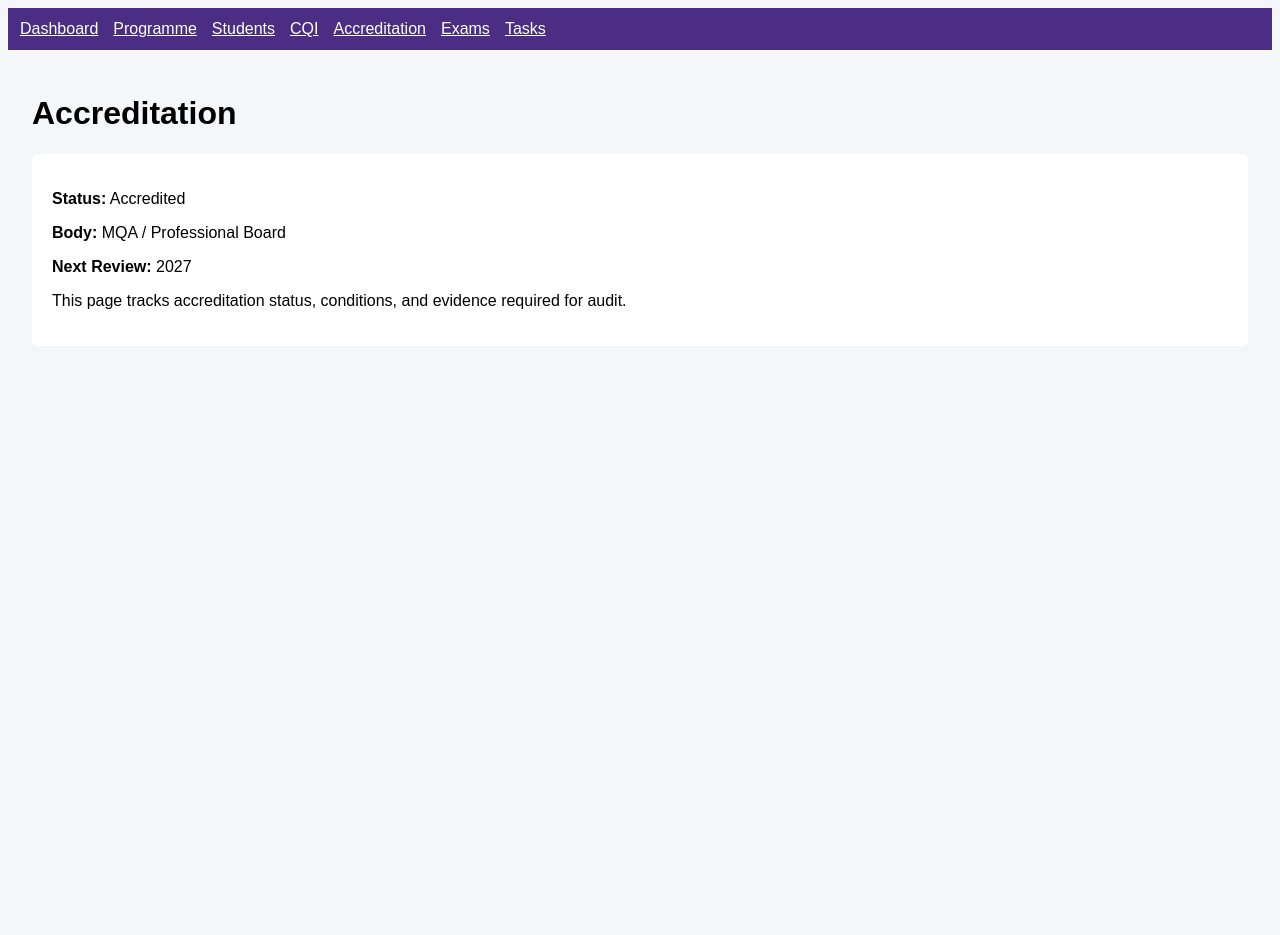
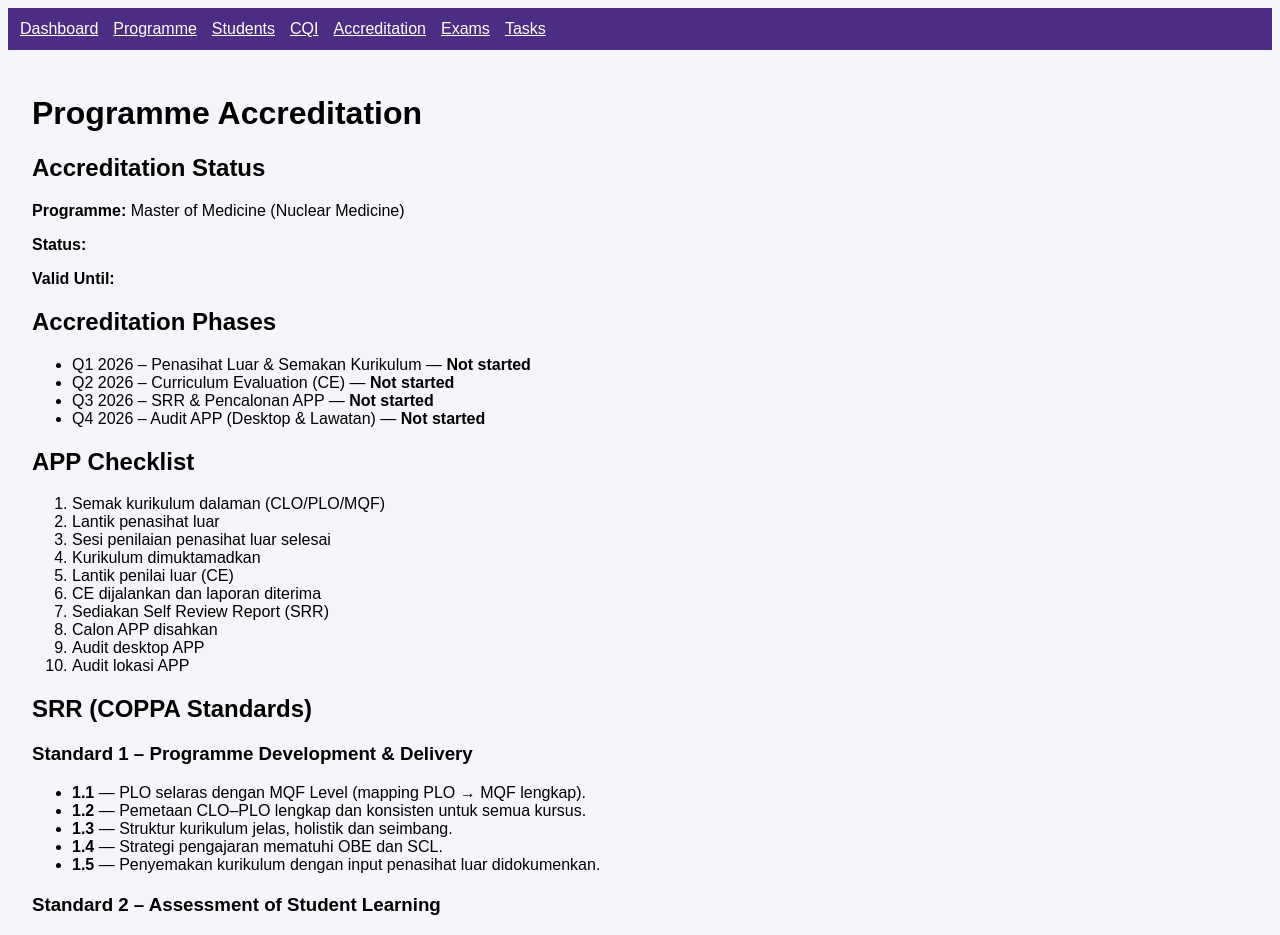
Before and after one commit to hazwanihanafi-commits/academicprogramsystem, a Next.js app: page /accreditation in a window 1280 px wide. Shown: the top 935 px of the page. Before the commit the page ends 800 px from the top, so only its background shows below. Built offline with nearby package versions, Linux system fonts and the light colour scheme.

Commit message:
Update accreditation.js

```diff
--- a/pages/accreditation.js
+++ b/pages/accreditation.js
@@ -1,19 +1,60 @@
 import Layout from "../components/Layout";
+import accreditation from "../data/accreditation.json";
+import phases from "../data/accreditation_phases.json";
+import checklist from "../data/accreditation_checklist.json";
+import srr from "../data/srr_coppa.json";
 
 export default function Accreditation() {
   return (
     <Layout>
-      <h1>Accreditation</h1>
+      <h1>Programme Accreditation</h1>
 
-      <div style={{ background: "white", padding: 20, borderRadius: 6 }}>
-        <p><b>Status:</b> Accredited</p>
-        <p><b>Body:</b> MQA / Professional Board</p>
-        <p><b>Next Review:</b> 2027</p>
-        <p>
-          This page tracks accreditation status, conditions, and evidence
-          required for audit.
-        </p>
-      </div>
+      {/* Programme Status */}
+      <section>
+        <h2>Accreditation Status</h2>
+        <p><b>Programme:</b> {accreditation.programme}</p>
+        <p><b>Status:</b> {accreditation.accreditation_status}</p>
+        <p><b>Valid Until:</b> {accreditation.accreditation_valid_until}</p>
+      </section>
+
+      {/* Phases */}
+      <section>
+        <h2>Accreditation Phases</h2>
+        <ul>
+          {phases.map((p) => (
+            <li key={p.key}>
+              {p.label} — <b>{p.status}</b>
+            </li>
+          ))}
+        </ul>
+      </section>
+
+      {/* Checklist */}
+      <section>
+        <h2>APP Checklist</h2>
+        <ol>
+          {checklist.map((item, idx) => (
+            <li key={idx}>{item}</li>
+          ))}
+        </ol>
+      </section>
+
+      {/* SRR COPPA */}
+      <section>
+        <h2>SRR (COPPA Standards)</h2>
+        {srr.map((section) => (
+          <div key={section.standard} style={{ marginBottom: 20 }}>
+            <h3>{section.standard}</h3>
+            <ul>
+              {section.items.map((item) => (
+                <li key={item.code}>
+                  <b>{item.code}</b> — {item.label}
+                </li>
+              ))}
+            </ul>
+          </div>
+        ))}
+      </section>
     </Layout>
   );
 }
```
